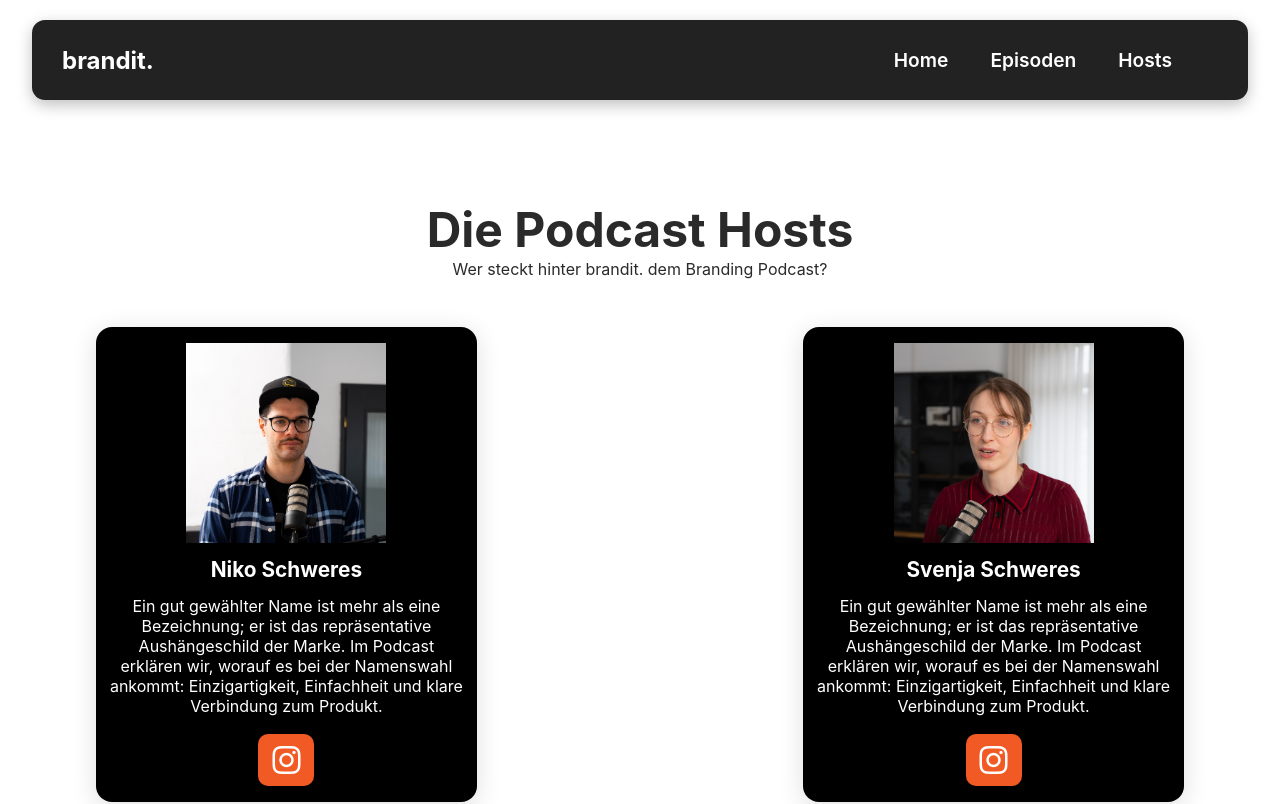
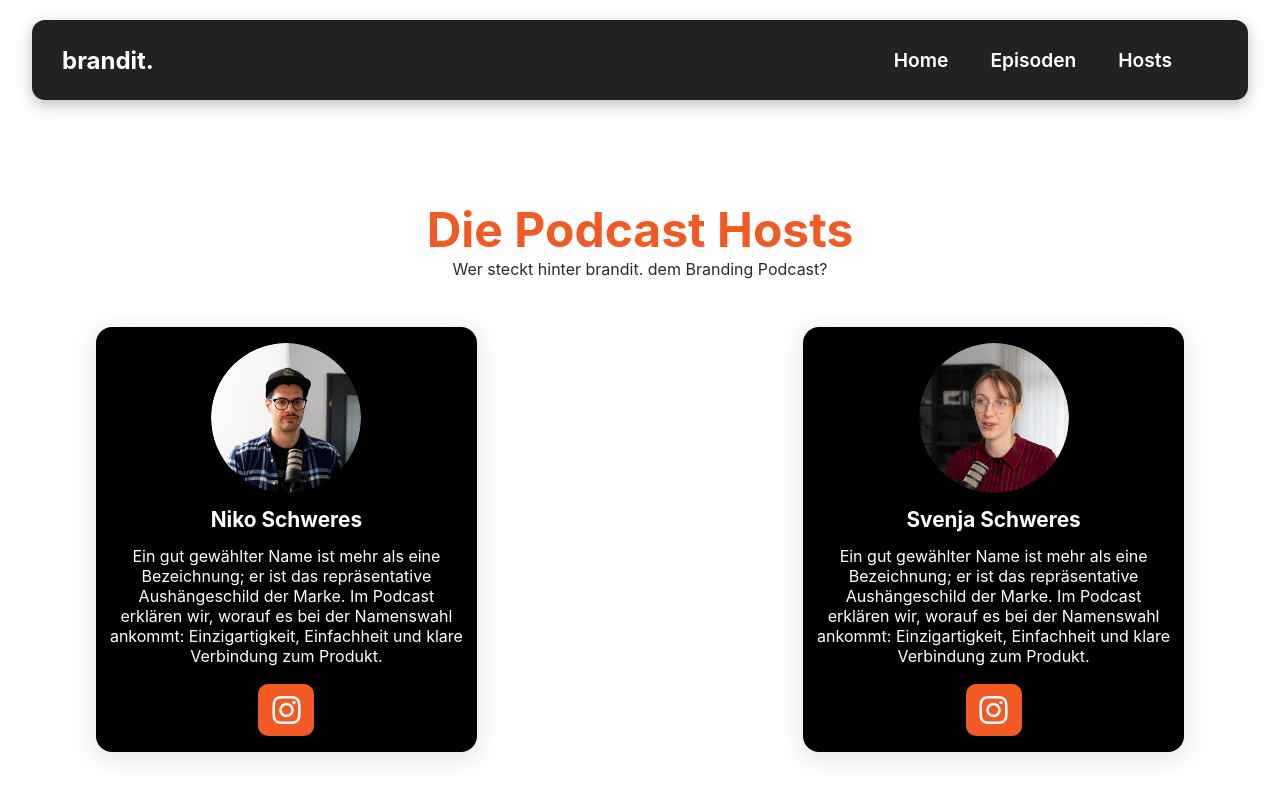
Before and after one commit to GoodGuyNiko/podcast, a React (Create React App) app: page /Hosts in a window 1280 px wide. Shown: the top 804 px of the page. Built offline with nearby package versions, Linux system fonts and the light colour scheme.

Commit message:
Add files via upload

```diff
--- a/src/styles/UserProfile.css
+++ b/src/styles/UserProfile.css
@@ -1,49 +1,3 @@
-/* .upc {
-    width: 350px;
-    margin: 4rem 6rem;
-    border-radius: 4px;
-    padding-bottom: 20px;
-    background: white;
-}
-
-.gradiant {
-    background-image: linear-gradient(#c13806,#F15A24);
-    height: 125px;
-    border-radius: 4px 4px 0px 0px;
-}
-
-.profileDown img {
-    height: 150px;
-    border-radius: 100px;
-    margin-top: -25px;
-    padding: 5px;
-    background: white;
-}
-
-.profileTitle {
-    font-size: 36px;
-    font-weight: 600;
-}
-
-.profileDescription {
-    padding: 20px 40px;
-    font-size: 16px;
-}
-
-.profileButton {
-    font-size: 16.px;
-    background: #2b5dff;
-    margin: 10px 100px;
-    padding-top: 8px;
-    padding-bottom: 10px;
-    border-radius: 40px;
-}
-
-a {
-    text-decoration: none;
-    color: white;
-} */
-
 .user {
     margin: 4rem 6rem;
     color: #2a2a2a;
@@ -52,6 +6,7 @@ a {
 
 .user h1 {
     font-size: 3rem;
+    color: #F15A24;
 }
 
 .userCard {
@@ -67,13 +22,13 @@ a {
     text-align: center;
     box-shadow: 0 5px 25px 2px rgba(0, 0, 0, 0.11) ;
     border-radius: 16px;
-    cursor: pointer;
     padding: 1rem .8rem;
 }
 
 .uCard text {
     padding-bottom: 2%;
 }
+
 
 .uCard p {
     padding-top: 3%;
@@ -99,18 +54,21 @@ a {
   }
 
 .uImage {
-    height: 200px;
+    width: 150px;
+    height: 150px;
     overflow: hidden;
-    border-radius: 50px;
+    border-radius: 100%;
+    display: block;
+    margin-left: auto;
+    margin-right: auto;
 }
 
 .uImage img {
     width: 100%;
     height: 100%;
-    border-radius: 50px;
+    border-radius: 100px;
     object-fit: contain;
     transition: 0.3s ease-in-out;
-    border-radius: 7px;
 }
 
 .uCard h4 {
```
Also changed, not shown: src/components/UserProfileCard.js (+0 -40 lines).
